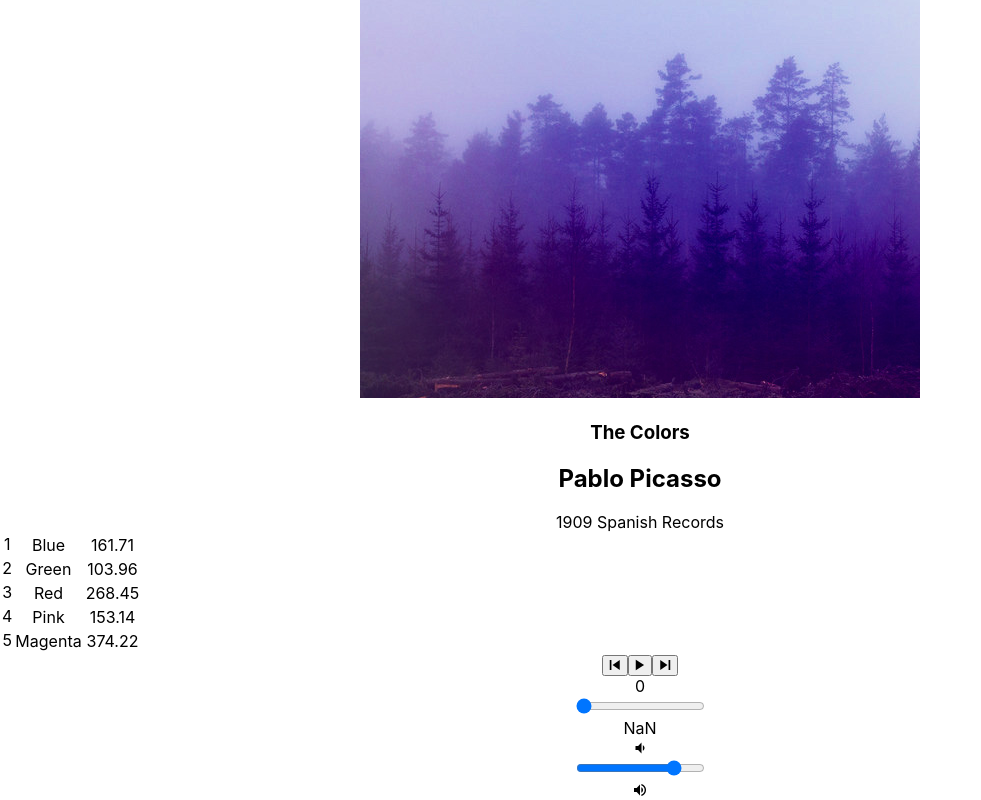
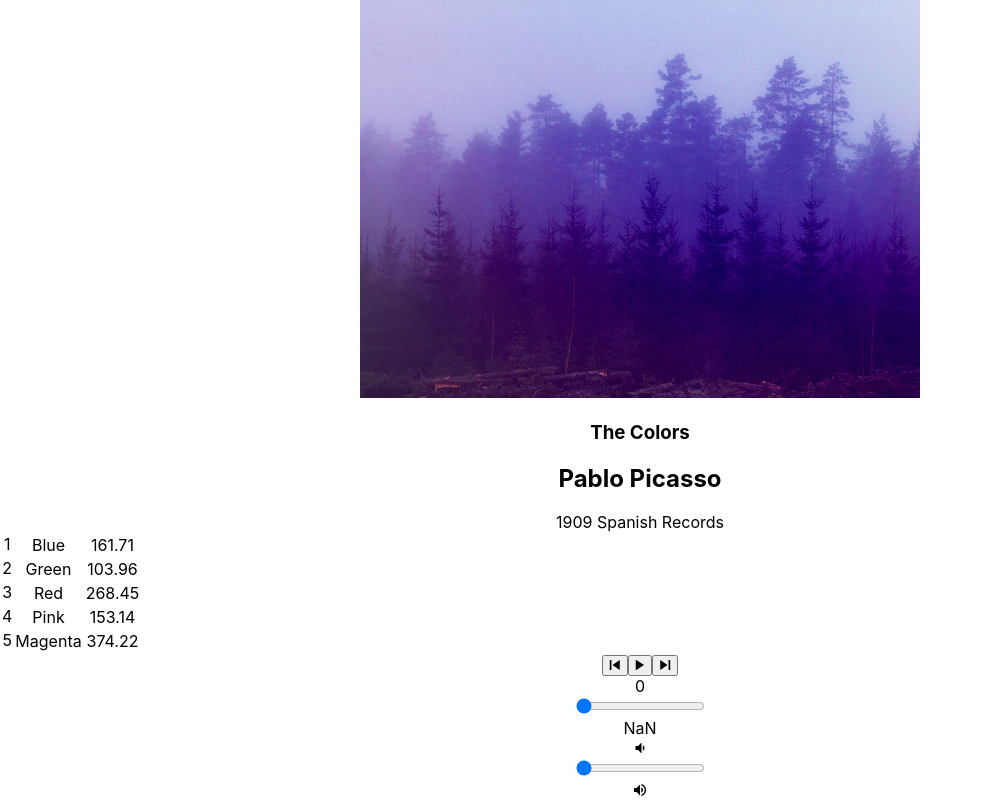
Before and after one commit to ayiamakimura/bloc-jams-react, a React (Create React App) app: page /album/the-colors in a window 1280 px wide. Shown: the part 264-1064 px from the top of the page, without its empty margins (0-981 px from the left). Built offline with nearby package versions, Linux system fonts and the light colour scheme.

Commit message:
Assignment 9 PlayerBarRangeInput updated

```diff
--- a/package.json
+++ b/package.json
@@ -5,6 +5,7 @@
   "dependencies": {
     "react": "^16.5.2",
     "react-dom": "^16.5.2",
+    "react-native-volume-slider": "^0.5.1",
     "react-router-dom": "^4.3.1",
     "react-scripts": "2.0.4"
   },
--- a/src/components/Album.js
+++ b/src/components/Album.js
@@ -17,10 +17,22 @@ import PlayerBar from './PlayerBar';
              duration: album.songs[0].duration,
              isPlaying: false,
              hoveredSong: null,
+             muted: false,
+             volume: 0.16,
          };
 
          this.audioElement = document.createElement('audio');
          this.audioElement.src = album.songs[0].audioSrc;
+         this.setMuted = true;
+         this.changeVolume = this.changeVolume.bind(this);
+     }
+
+     changeVolume(steps) {
+         return () => {
+             const { player } = this.refs.player.getState();
+             const volume = player.volume;
+             this.refs.player.volume = volume + steps;
+         };
      }
 
      play() {
@@ -50,6 +62,25 @@ import PlayerBar from './PlayerBar';
          this.audioElement.src = null;
          this.audioElement.removeEventListener('timeupdate', this.eventListeners.timeupdate);
          this.audioElement.removeEventListener('durationchange', this.eventListeners.durationchange);
+     }
+
+
+
+    componentDidMount() {
+        this.eventListeners = {
+            volumeupdate: e => {
+                this.setState({ muted: this.setMuted.muted });
+            },
+            durationchange: e => {
+                this.setState({ volume: this.setMuted.volume });
+            }
+        };
+
+    }
+
+     componentWillUnmount() {
+         this.changeVolume = null;
+         this.setMuted.removeEventListener('volumechange', this.eventListeners.volumechange);
      }
 
 
@@ -115,6 +146,12 @@ import PlayerBar from './PlayerBar';
          this.setState({ currentTime: newTime });
      }
 
+     handleVolumeChange(e) {
+         const newVolume = this.changeVolume.volume * e.target.value;
+         this.changeVolume.muted = newVolume;
+         this.setState({ muted: newVolume });
+     }
+
      render() {
          return (
              <section className="album">
@@ -151,6 +188,11 @@ import PlayerBar from './PlayerBar';
                     currentSong={this.state.currentSong}
                     currentTime={this.audioElement.currentTime}
                     duration={this.audioElement.duration}
+
+                    muted={this.setMuted.muted}
+                    volume={this.changeVolume.volume}
+
+
                     handleSongClick={() => this.handleSongClick(this.state.currentSong)}
                     handlePrevClick={() => this.handlePrevClick()}
                     handleNextClick={() => this.handleNextClick()}
--- a/src/components/PlayerBar.js
+++ b/src/components/PlayerBar.js
@@ -42,9 +42,19 @@
 
 
          <section id="volume-control">
-           <div className="icon ion-md-volume-low"></div>
-           <input type="range" className="seek-bar" value="80" />
-           <div className="icon ion-md-volume-high"></div>
+           <div className="icon ion-md-volume-low">{this.props.muted}</div>
+
+           <input
+                type="range"
+                className="seek-bar"
+                value={(this.props.muted / this.props.volume) || 0}
+                max="1"
+                min="0"
+                step="0.1"
+            />
+
+
+           <div className="icon ion-md-volume-high">{this.props.volume}</div>
          </section>
        </section>
      );
```
Also changed, not shown: 1 other file (tests, documents, lock files or other folders).
